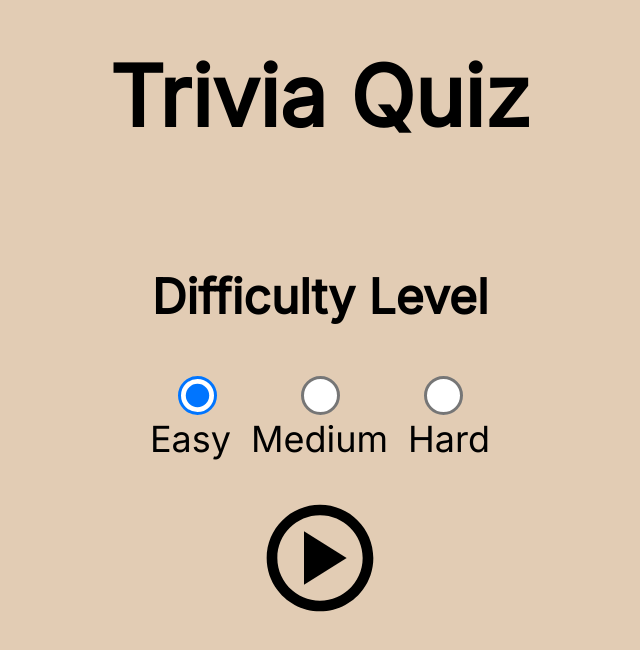
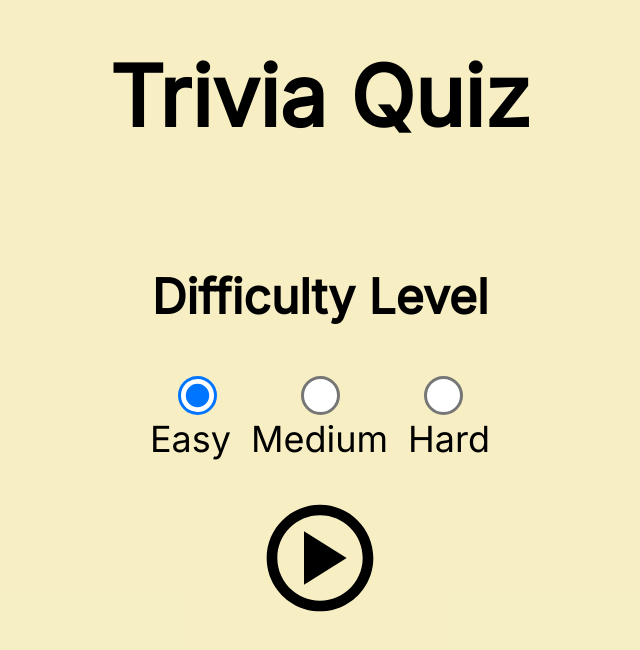
Before and after one commit to 1P1E10/trivia-quiz, a React (Vite) app: page / in a window 1280 px wide. Shown: the part 174-824 px from the top of the page, without its empty margins (320-960 px from the left). Built offline with nearby package versions, Linux system fonts and the light colour scheme; a web font is replaced by a local one; what js-confetti would draw is missing.

Commit message:
Change home page background color to be consistent with quiz page

```diff
--- a/src/css/Home.module.css
+++ b/src/css/Home.module.css
@@ -1,6 +1,6 @@
 .page {
     min-height: 100vh;
-    background-color: #E2CCB4;
+    background-color: #f2e49c99;
     text-align: center;
 }
 
```
